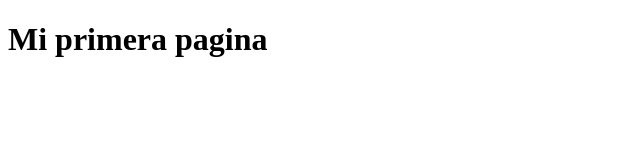
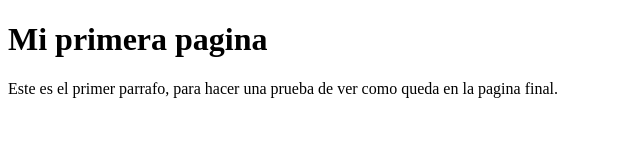
Before and after one commit to HectorDavid09/PrimerEjercicio, a plain HTML site: page index.html in a window 1280 px wide. Shown: the whole page, without its empty margins (0-640 px from the left). Drawn offline with Linux system fonts and the light colour scheme.

Commit message:
Segundo commit

```diff
--- a/index.html
+++ b/index.html
@@ -7,5 +7,8 @@
 </head>
 <body>
     <h1> Mi primera pagina </h1>
+    <p>
+        Este es el primer parrafo, para hacer una prueba de ver como queda en la pagina final.
+    </p>
 </body>
 </html>
```
